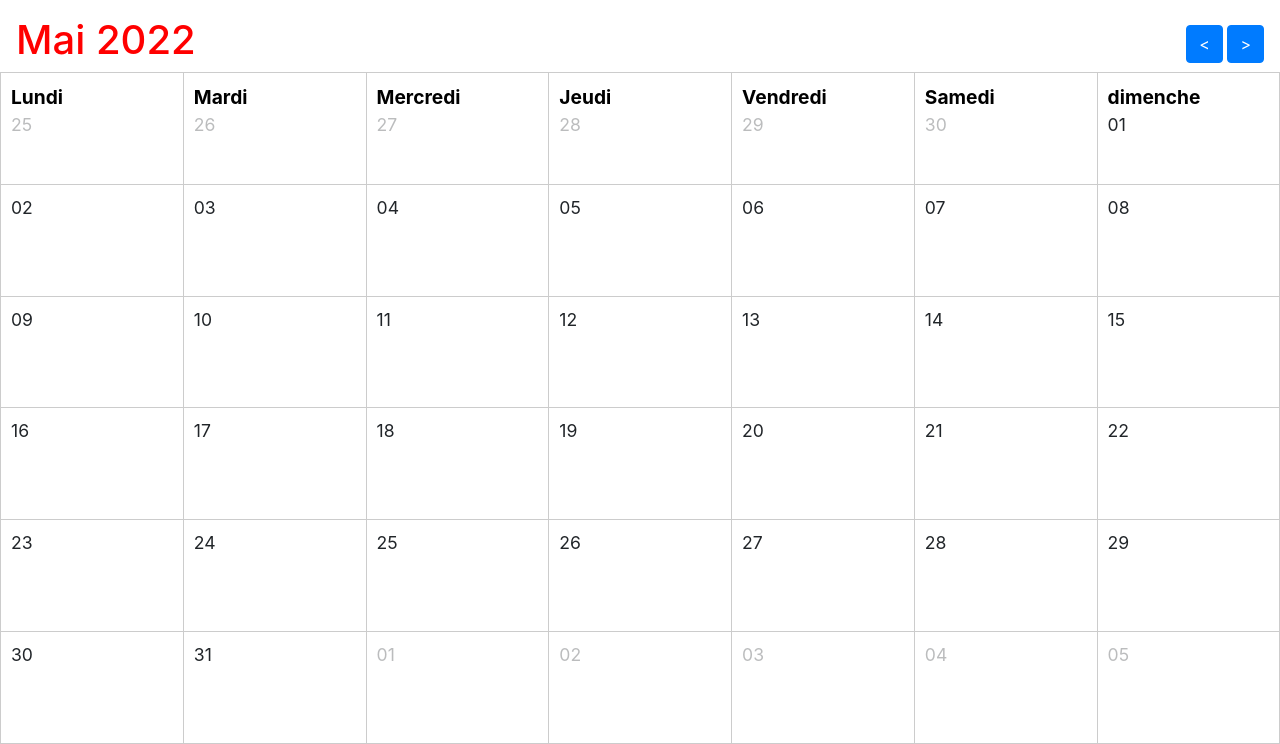
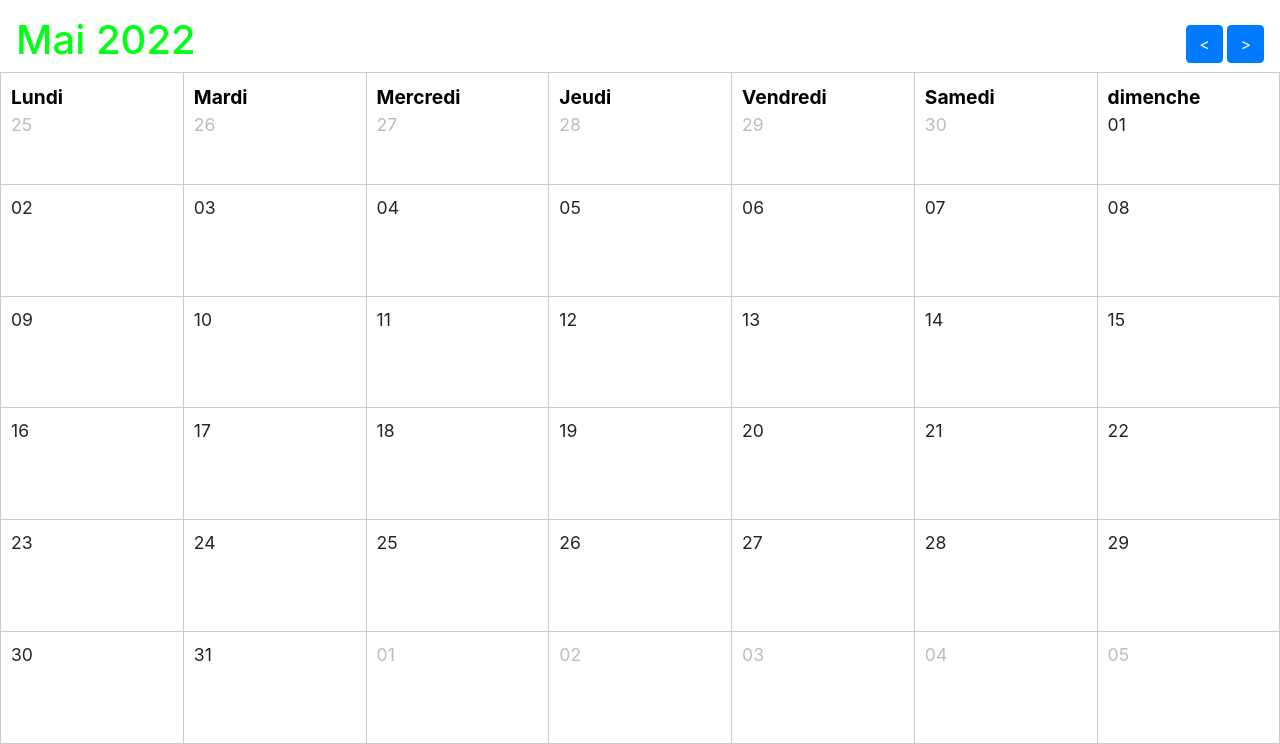
Before and after one commit to nacerkraa/Calendar, a PHP site: page / in a window 1280 px wide. Shown: the part 56-800 px from the top of the page. Run offline with PHP 8.4, Linux system fonts and the light colour scheme.

Commit message:
change the color

```diff
--- a/public/css/calendar.css
+++ b/public/css/calendar.css
@@ -1,5 +1,5 @@
 h1{
-  color: red;
+  color: rgb(0, 255, 21);
 }
 
 .calander__table{
```
